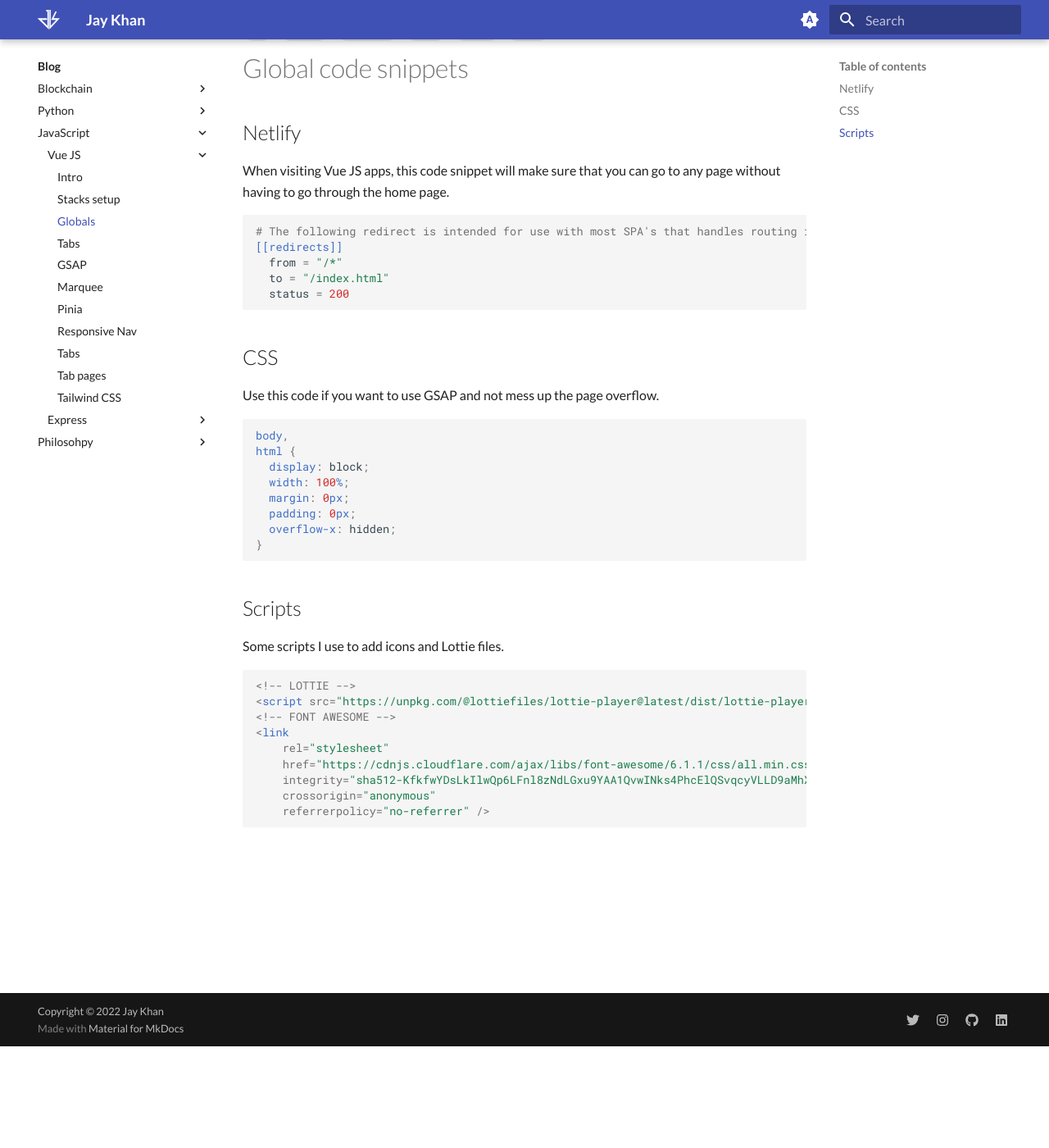
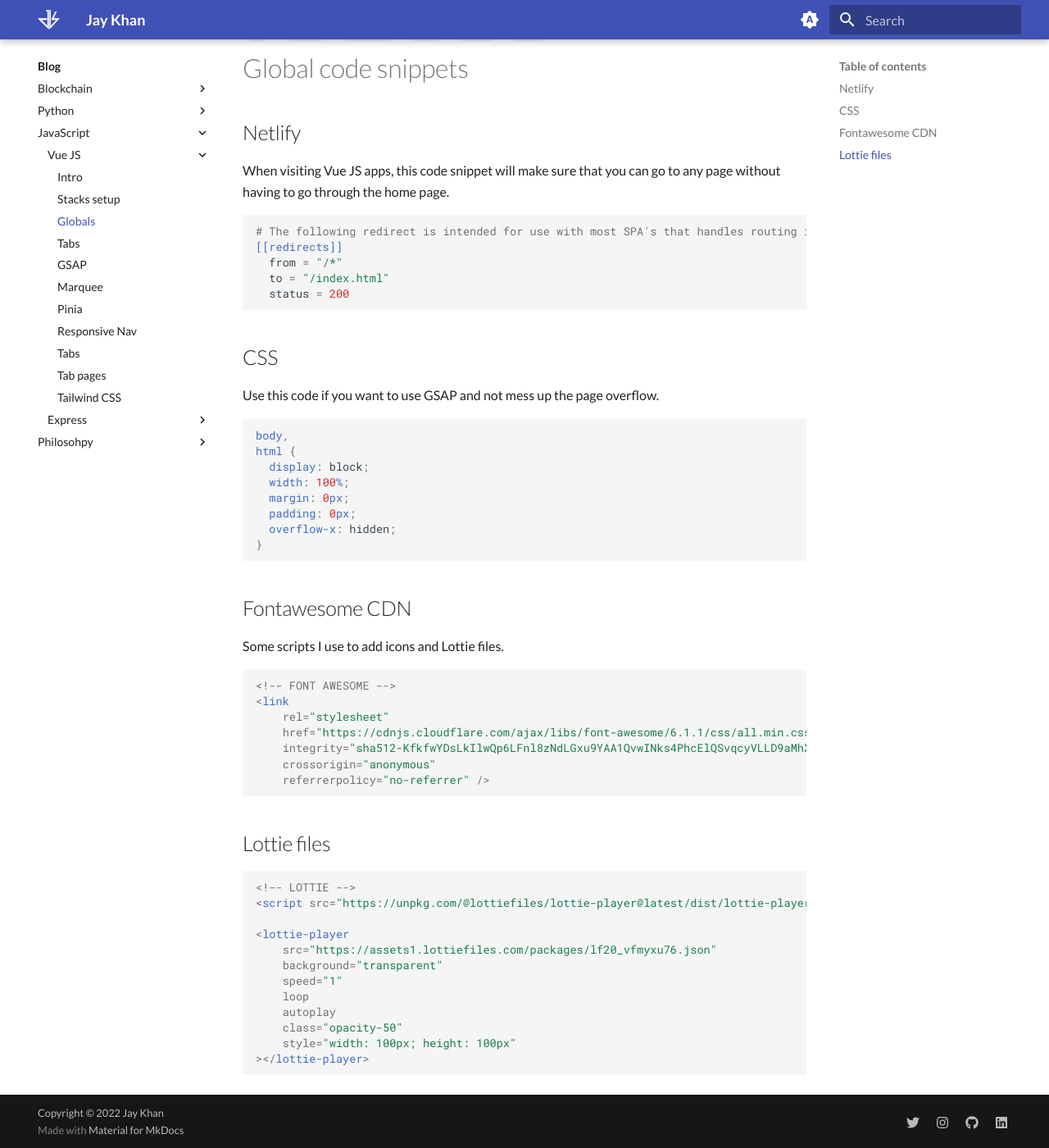
Before and after one commit to jaykhan-dev/khan-docs, an MkDocs documentation site: the page built from docs/blog/javascript/vue/globals.md, in a window 1280 px wide and 1400 px high, scrolled down 124 px. Shown: the whole window at 82% size. Built offline with MkDocs 1.6.1 and Material for MkDocs 9.7.7, drawn with Linux system fonts in a browser that asks for light colours.

Commit message:
added lottie embed in js blog

````diff
--- a/docs/blog/javascript/vue/globals.md
+++ b/docs/blog/javascript/vue/globals.md
@@ -35,12 +35,10 @@
 }
 ```
 
-## Scripts
+## Fontawesome CDN
 Some scripts I use to add icons and Lottie files.
 
 ```html
-<!-- LOTTIE -->
-<script src="https://unpkg.com/@lottiefiles/lottie-player@latest/dist/lottie-player.js"></script>
 <!-- FONT AWESOME -->
 <link
     rel="stylesheet"
@@ -49,3 +47,20 @@
     crossorigin="anonymous"
     referrerpolicy="no-referrer" />
 ```
+
+## Lottie files
+
+```html
+<!-- LOTTIE -->
+<script src="https://unpkg.com/@lottiefiles/lottie-player@latest/dist/lottie-player.js"></script>
+
+<lottie-player
+    src="https://assets1.lottiefiles.com/packages/lf20_vfmyxu76.json"
+    background="transparent"
+    speed="1"
+    loop
+    autoplay
+    class="opacity-50"
+    style="width: 100px; height: 100px"
+></lottie-player>
+```
--- a/mkdocs.yml
+++ b/mkdocs.yml
@@ -87,6 +87,7 @@
       - Budgetmore: work/uiux/budgetmore.md
       - Conflict Alerts: work/uiux/conflict-alerts.md
       - Shaybeas: work/uiux/shaybeas.md
+      - Lighthouse Labs: work/uiux/lighthouse-labs.md
 
     - Blockchain:
       - Intro: work/blockchain/intro.md
````
Also changed, not shown: docs/about/tech.md (+1 -1 lines), docs/work/uiux/lighthouse-labs.md (added, +130 -0 lines).
